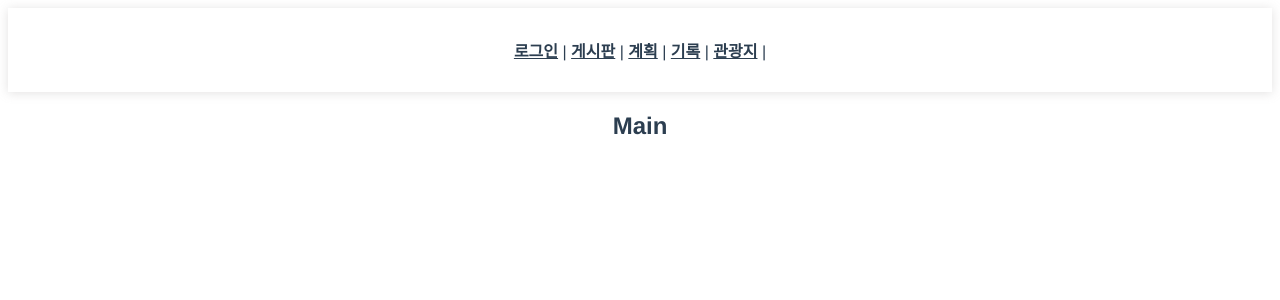
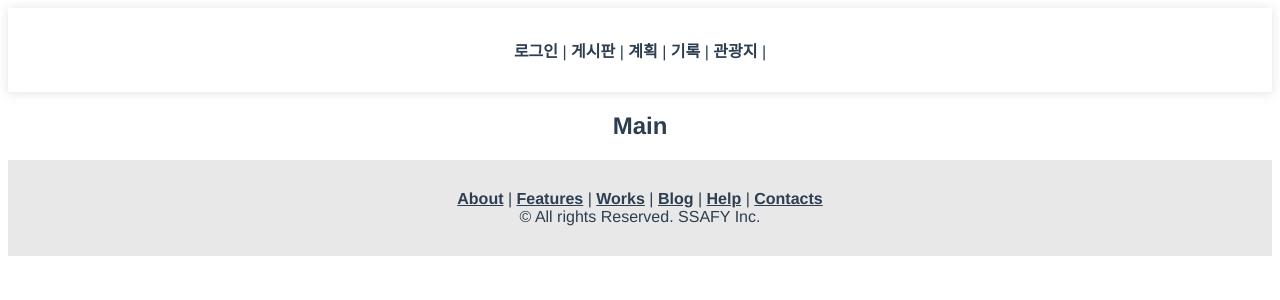
Before and after one commit to SSAFY9-CLASS6-Team7/Enjoy_Trip_Team7, a Vue app in the folder frontend/: page / in a window 1280 px wide. Shown: the top 300 px of the page. Built offline with nearby package versions, Linux system fonts and the light colour scheme.

Commit message:
Add : footer 추가

```diff
--- a/frontend/src/App.vue
+++ b/frontend/src/App.vue
@@ -2,25 +2,25 @@
   <div id="app">
     <the-header></the-header>
     <router-view></router-view>
+    <the-footer></the-footer>
   </div>
 </template>
 
-
 <script>
-import TheHeader from "@/components/TheHeader";
+import TheHeader from '@/components/TheHeader';
+import TheFooter from '@/components/TheFooter';
 // import AppMain from "@/views/AppMain";
 // import AppBoard from "@/views/AppBoard";
 
 export default {
   components: {
     TheHeader,
+    TheFooter,
     // AppMain,
     // AppBoard,
   },
 };
 </script>
-
-
 
 <style>
 #app {
--- a/frontend/src/components/TheFooter.vue
+++ b/frontend/src/components/TheFooter.vue
@@ -0,0 +1,36 @@
+<template>
+  <div class="footer">
+    <div>
+      <router-link to="/user/login">About</router-link> |
+      <router-link to="/board">Features</router-link> |
+      <router-link to="/plan">Works</router-link> | <router-link to="/history">Blog</router-link> |
+      <router-link to="/attraction">Help</router-link> |
+      <router-link to="/attraction">Contacts</router-link>
+    </div>
+    <div>&copy; All rights Reserved. SSAFY Inc.</div>
+  </div>
+</template>
+
+<script>
+export default {
+  name: 'TheFooter',
+};
+</script>
+
+<style scoped>
+.footer {
+  padding: 30px;
+  text-align: center;
+  background-color: #e8e8e8;
+}
+
+a {
+  font-weight: bold;
+  color: #2c3e50;
+  /* text-decoration: none; */
+}
+
+a:hover {
+  color: #42b983;
+}
+</style>
--- a/frontend/src/components/TheHeader.vue
+++ b/frontend/src/components/TheHeader.vue
@@ -2,22 +2,20 @@
   <div class="header">
     <div>
       <router-link to="/user/login">로그인</router-link> |
-      <router-link to="/board">게시판</router-link>  |
-      <router-link to="/plan">계획</router-link>  |
-      <router-link to="/history">기록</router-link>  |
-      <router-link to="/attraction">관광지</router-link>  |
-
+      <router-link to="/board">게시판</router-link> | <router-link to="/plan">계획</router-link> |
+      <router-link to="/history">기록</router-link> |
+      <router-link to="/attraction">관광지</router-link> |
     </div>
   </div>
 </template>
 
 <script>
 export default {
-  name: "TheHeader",
+  name: 'TheHeader',
 };
 </script>
 
-<style scope>
+<style scoped>
 img {
   width: 150px;
 }
@@ -31,6 +29,7 @@ img {
 a {
   font-weight: bold;
   color: #2c3e50;
+  text-decoration: none;
 }
 
 a:hover {
```
